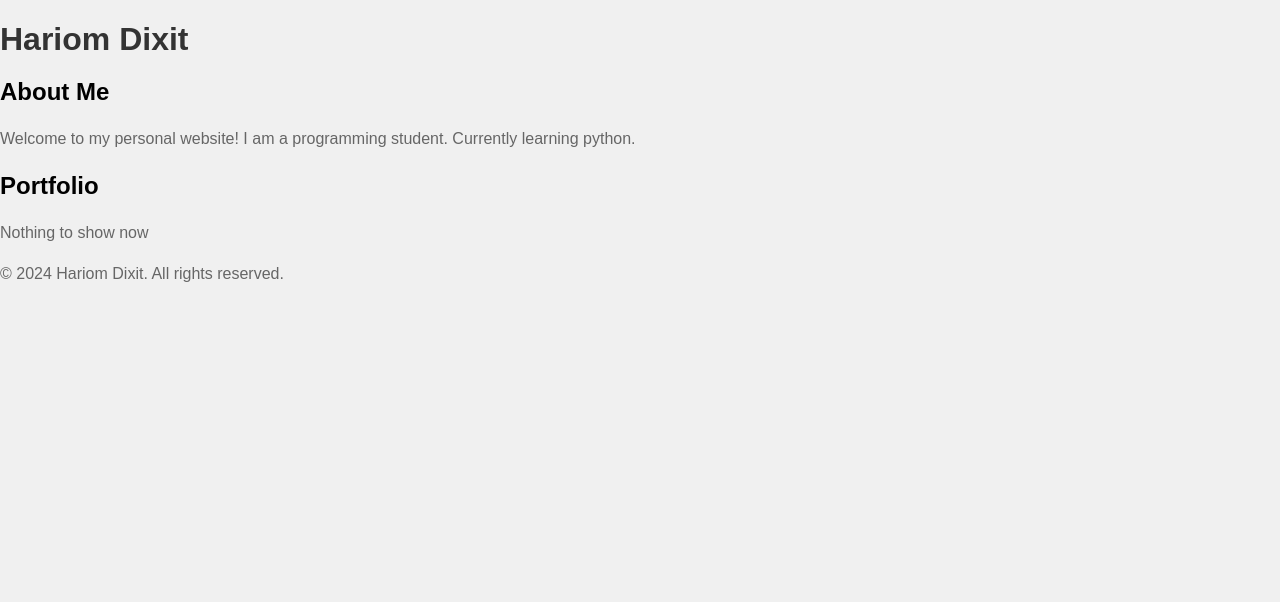
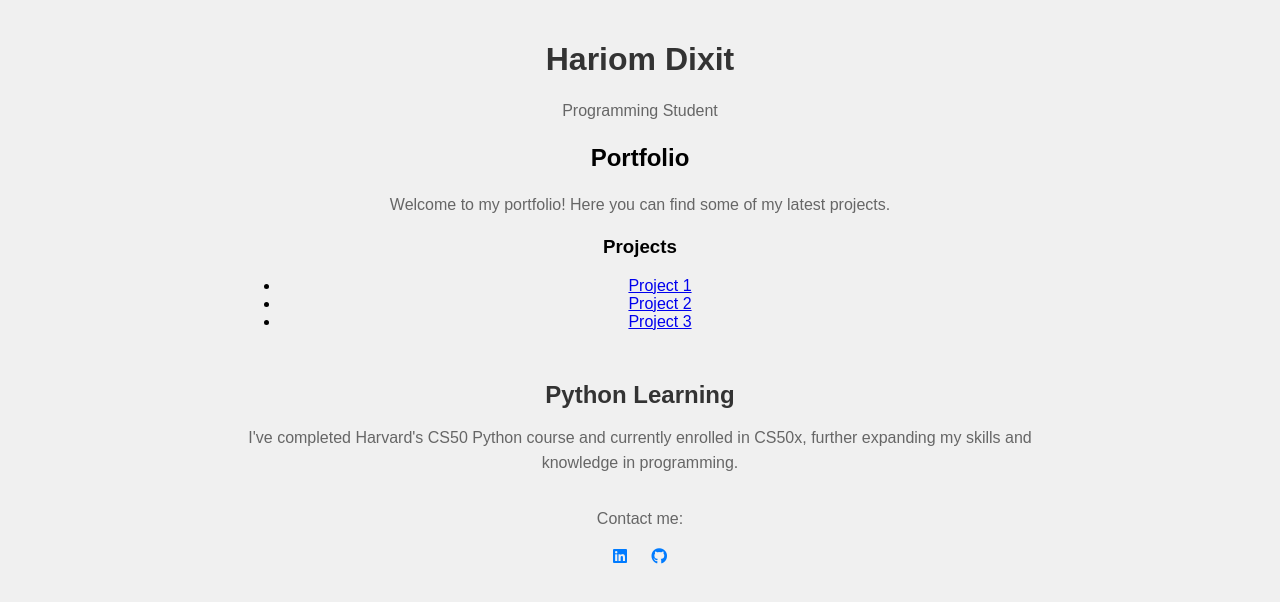
Before and after one commit to H-Dixit/h-dixit.github.io, a plain HTML site: page index.html in a window 1280 px wide. Drawn offline with Linux system fonts and the light colour scheme.

Commit message:
Update index.html

```diff
--- a/index.html
+++ b/index.html
@@ -1,33 +1,37 @@
 <!DOCTYPE html>
 <html lang="en">
 <head>
-  <meta charset="UTF-8">
-  <meta name="viewport" content="width=device-width, initial-scale=1.0">
-  <title>Hariom Dixit's Personal Website</title>
-  <link rel="stylesheet" href="styles.css">
+    <meta charset="UTF-8">
+    <meta name="viewport" content="width=device-width, initial-scale=1.0">
+    <title>Hariom Dixit - Portfolio</title>
+    <link rel="stylesheet" href="styles.css">
+    <link rel="stylesheet" href="https://cdnjs.cloudflare.com/ajax/libs/font-awesome/5.15.4/css/all.min.css">
 </head>
 <body>
-  <header>
-    <h1>Hariom Dixit</h1>
-  </header>
+    <div class="container">
+        <h1>Hariom Dixit</h1>
+        <p>Programming Student</p>
 
-  <main>
-    <section id="about">
-      <h2>About Me</h2>
-      <p>
-        Welcome to my personal website! I am a programming student. Currently learning python.
-      </p>
-    </section>
+        <h2>Portfolio</h2>
+        <p>Welcome to my portfolio! Here you can find some of my latest projects.</p>
 
-    <section id="portfolio">
-      <h2>Portfolio</h2>
-      <p>Nothing to show now</p>
-      <!-- Add your projects, work samples, or anything you want to showcase here. -->
-    </section>
-  </main>
+        <h3>Projects</h3>
+        <ul>
+            <li><a href="#">Project 1</a></li>
+            <li><a href="#">Project 2</a></li>
+            <li><a href="#">Project 3</a></li>
+        </ul>
 
-  <footer>
-    <p>&copy; 2024 Hariom Dixit. All rights reserved.</p>
-  </footer>
+        <div class="python-section">
+            <h2>Python Learning</h2>
+            <p>I've completed Harvard's CS50 Python course and currently enrolled in CS50x, further expanding my skills and knowledge in programming.</p>
+        </div>
+
+        <div class="contact-info">
+            <p>Contact me:</p>
+            <a href="https://linkedin.com/in/hariomdixit"><i class="fab fa-linkedin"></i></a>
+            <a href="https://github.com/H-Dixit"><i class="fab fa-github"></i></a>
+        </div>
+    </div>
 </body>
 </html>
```
